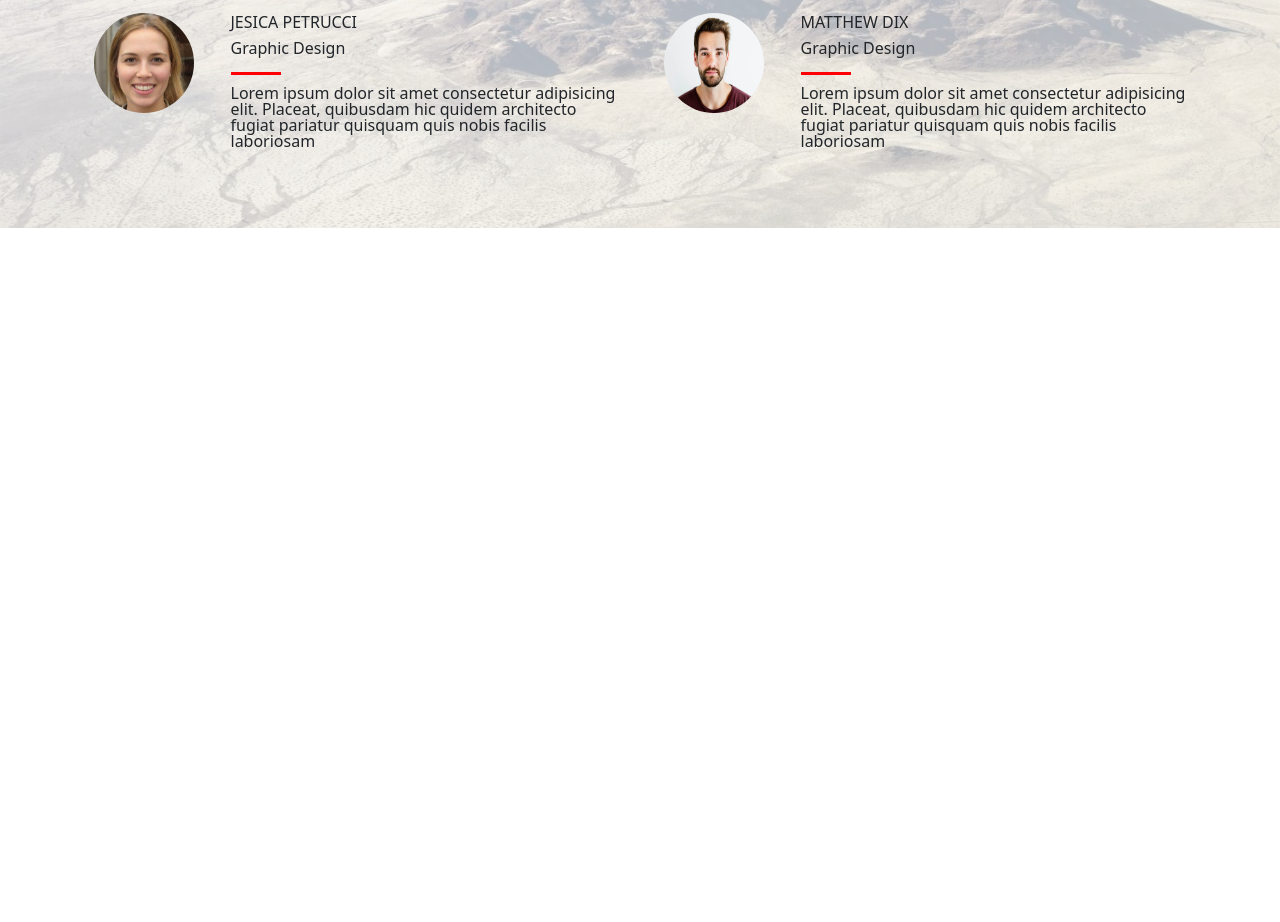
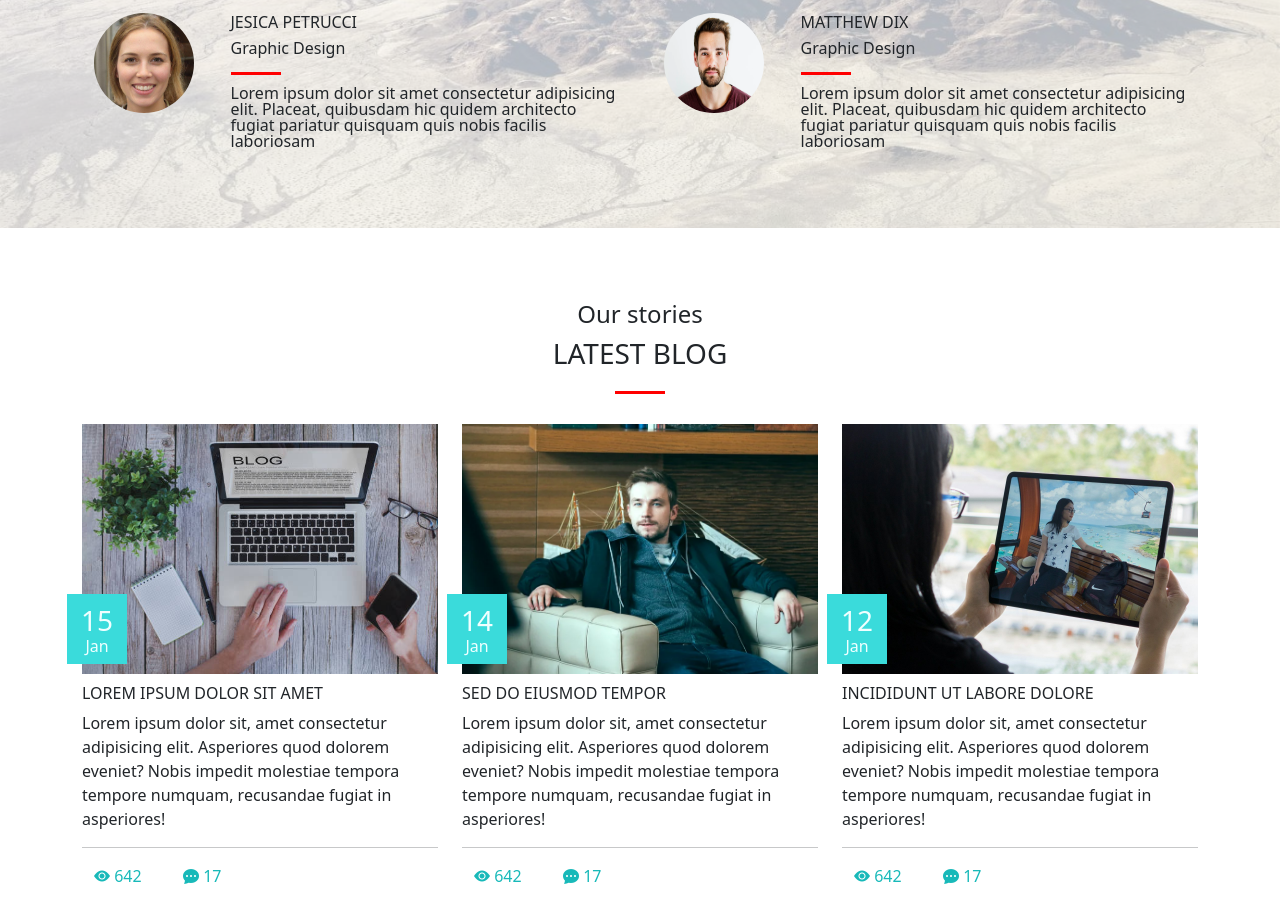
Before and after one commit to tsiumrak/git-exzamen, a plain HTML site: page index.html in a window 1280 px wide. Shown: the part 5888-6810 px from the top of the page. Before the commit the page ends 6188 px from the top, so only its background shows below. Drawn offline with nearby package versions, Linux system fonts and the light colour scheme.

Commit message:
add block with blogs

```diff
--- a/css/style.css
+++ b/css/style.css
@@ -324,3 +324,61 @@
     border-bottom: 3px solid red;
     margin-bottom: 10px;
 }
+.blog{
+    text-align: center;
+}
+.line10{
+    width: 50px;
+    border-bottom: 3px solid red;
+    margin-bottom: 10px;
+    margin-left: auto;
+    margin-right: auto;
+    margin-top: 20px;
+}
+.blog_img{
+    margin-top: 20px;
+}
+.square_img{
+    background-image: url(../Images/blog1.jpg);
+    width: 100%;
+    height: 250px;
+    background-size: cover;
+}
+.square_img2{
+    background-image: url(../Images/blog2.webp);
+    width: 100%;
+    height: 250px;
+    background-size: cover;
+}
+.square_img3{
+    background-image: url(../Images/blog3.jpg);
+    width: 100%;
+    height: 250px;
+    background-size: cover;
+}
+.square{
+    width: 60px;
+    height: 70px;
+    background-color: rgb(58, 219, 219);
+    line-height: 0.2;
+    position: relative;
+    top: 170px;
+    right: 15px;
+    text-align: center;
+    padding-top: 10px;
+    color: azure;
+}
+
+.blog_img img{
+    width: 100%;
+    height: 250px;
+}
+.blog_img h6{
+    margin-top: 10px;
+}
+.eyes i{
+    color: rgb(24, 185, 185);
+}
+.eyes{
+    color: rgb(24, 185, 185);
+}
--- a/index.html
+++ b/index.html
@@ -533,6 +533,84 @@
       </div>
       <br><br><br>
 
+    <div class="blog">
+        <h4>Our stories</h4>
+        <h3>LATEST BLOG</h3>
+        <div class="line10"></div>
+    </div>
+
+    <div class="container">
+        <div class="row">
+            <div class="col col-xs-12 col-sm-12 col-md-4 col-lg-4 col-xl-4 col-xxl-4 blog_img">
+                <div class="square_img">
+                    <div class="square">
+                        <h3>15</h3>
+                        <p>Jan</p>
+                    </div>
+                </div>
+                <h6>LOREM IPSUM DOLOR SIT AMET</h6>
+                <p>Lorem ipsum dolor sit, amet consectetur adipisicing elit. Asperiores quod dolorem eveniet? Nobis impedit molestiae tempora tempore numquam, recusandae fugiat in asperiores!</p>
+                <hr>
+                <div class="container">
+                    <div class="row">
+                        <div class="col col-3 eyes">
+                            <i class="bi bi-eye-fill"></i> 642
+                        </div>
+                        <div class="col col-3 eyes">
+                            <i class="bi bi-chat-dots-fill"></i> 17
+                        </div>
+                        <div class="col col-6"></div>
+                    </div>
+                </div>
+            </div>
+            <div class="col col-xs-12 col-sm-12 col-md-4 col-lg-4 col-xl-4 col-xxl-4 blog_img">
+                <div class="square_img2">
+                    <div class="square">
+                        <h3>14</h3>
+                        <p>Jan</p>
+                    </div>
+                </div>
+                <h6>SED DO EIUSMOD TEMPOR</h6>
+                <p>Lorem ipsum dolor sit, amet consectetur adipisicing elit. Asperiores quod dolorem eveniet? Nobis impedit molestiae tempora tempore numquam, recusandae fugiat in asperiores!</p>
+                <hr>
+                <div class="container">
+                    <div class="row">
+                        <div class="col col-3 eyes">
+                            <i class="bi bi-eye-fill"></i> 642
+                        </div>
+                        <div class="col col-3 eyes">
+                            <i class="bi bi-chat-dots-fill"></i> 17
+                        </div>
+                        <div class="col col-6"></div>
+                    </div>
+                </div>
+            </div>
+            <div class="col col-xs-12 col-sm-12 col-md-4 col-lg-4 col-xl-4 col-xxl-4 blog_img">
+                <div class="square_img3">
+                    <div class="square">
+                        <h3>12</h3>
+                        <p>Jan</p>
+                    </div>
+                </div>
+                <h6>INCIDIDUNT UT LABORE DOLORE</h6>
+                <p>Lorem ipsum dolor sit, amet consectetur adipisicing elit. Asperiores quod dolorem eveniet? Nobis impedit molestiae tempora tempore numquam, recusandae fugiat in asperiores!</p>
+                <hr>
+                <div class="container">
+                    <div class="row">
+                        <div class="col col-3 eyes">
+                            <i class="bi bi-eye-fill"></i> 642
+                        </div>
+                        <div class="col col-3 eyes">
+                            <i class="bi bi-chat-dots-fill"></i> 17
+                        </div>
+                        <div class="col col-6"></div>
+                    </div>
+                </div>
+            </div>
+        </div>
+    </div>
+    <br><br><br>
+
 
 
 
```
Also changed, not shown: Images/blog1.jpg (added), Images/blog2.webp (added), Images/blog3.jpg (added).
